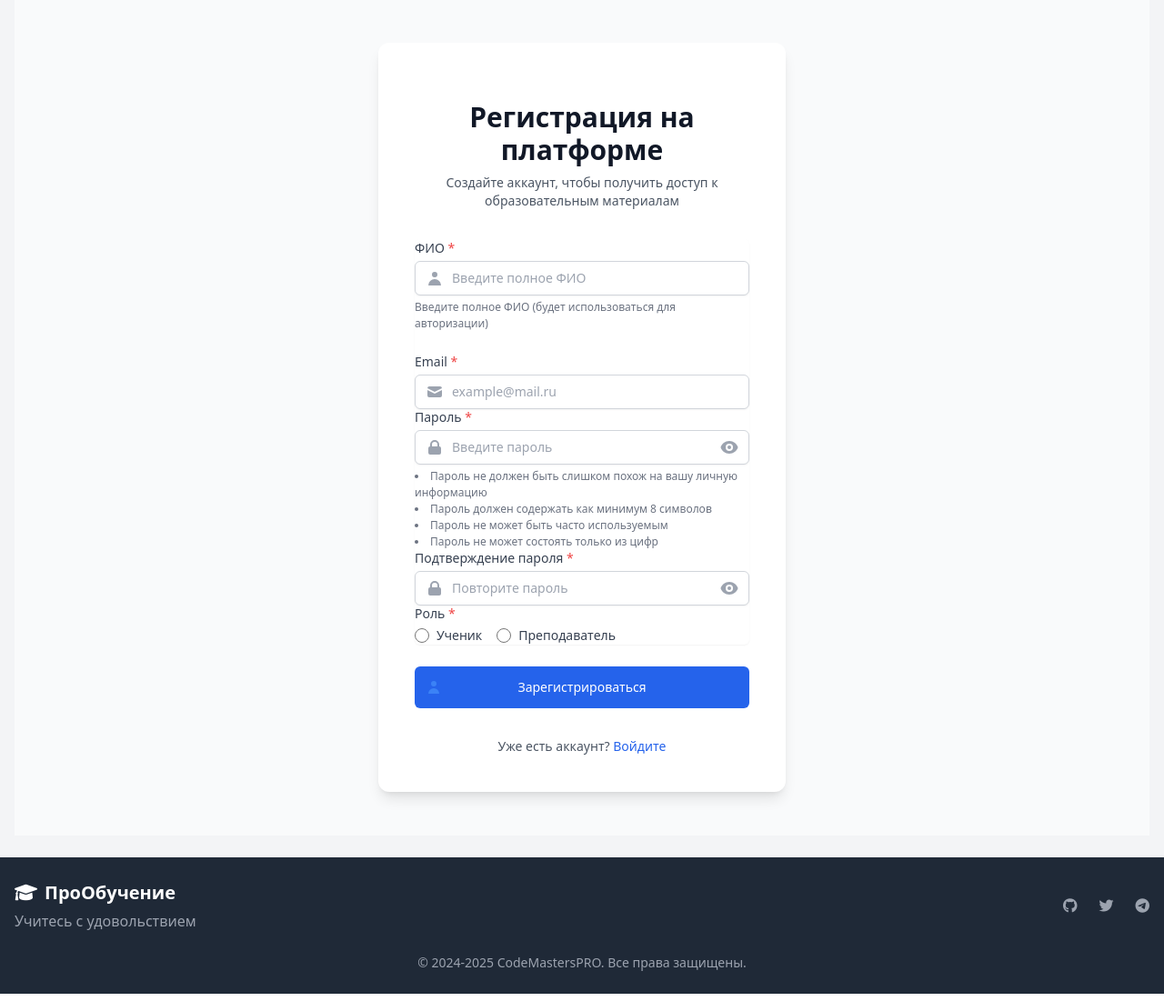
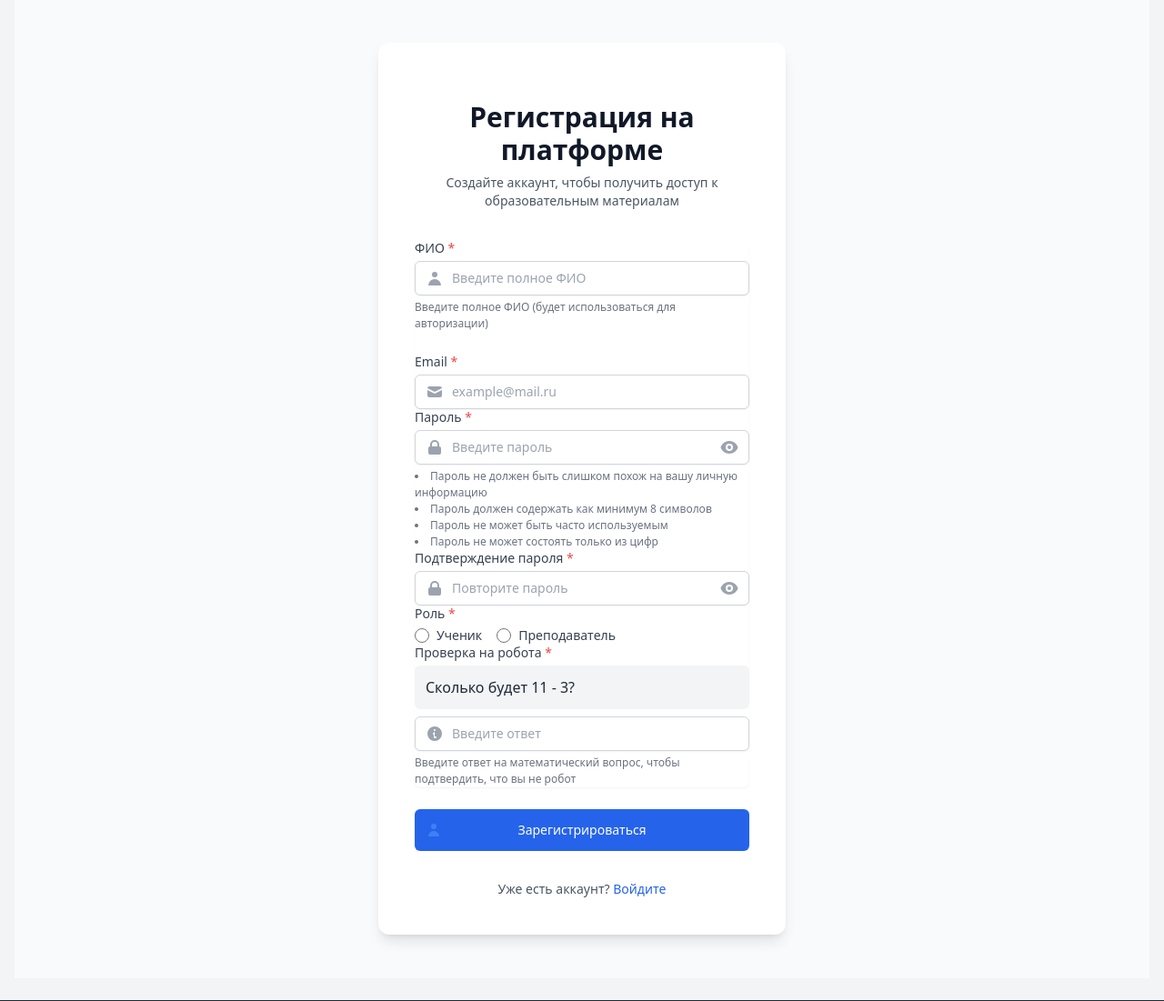
Before and after one commit to Sagaidak-Yevgeniy/proobuchdev, a Django app: page /users/register/ in a window 1280 px wide. Shown: the part 89-1190 px from the top of the page at 91% size. Run offline with Django 5.2, Linux system fonts and the light colour scheme; parts of the project's set-up code (start-up, migrations or seed data) failed here and were passed over; some libraries are stand-ins or nearby versions.

Commit message:
Add a simple math CAPTCHA to prevent bot registrations
Replit-Commit-Author: Agent
Replit-Commit-Session-Id: 27bd9cc6-dd37-49f3-809c-eaee9c710eaa
Replit-Commit-Screenshot-Url: https://storage.googleapis.com/screenshot-production-us-central1/dd7133e5-0784-467d-88f8-1237e43ae485/8569c327-2189-40c3-9ec8-f030672792f1.jpg

```diff
--- a/templates/users/register.html
+++ b/templates/users/register.html
@@ -239,6 +239,34 @@
                     </div>
                     {% endif %}
                 </div>
+
+                <div class="mb-6">
+                    <label for="{{ form.captcha.id_for_label }}" class="block text-sm font-medium text-gray-700 mb-1">
+                        {{ form.captcha.label }} <span class="text-red-500">*</span>
+                    </label>
+                    <div class="bg-gray-100 p-3 rounded-md mb-2">
+                        <p class="font-medium text-gray-800">{{ form.captcha.field.question }}</p>
+                    </div>
+                    <div class="relative">
+                        <div class="absolute inset-y-0 left-0 pl-3 flex items-center pointer-events-none">
+                            <svg class="h-5 w-5 text-gray-400" xmlns="http://www.w3.org/2000/svg" viewBox="0 0 20 20" fill="currentColor">
+                                <path fill-rule="evenodd" d="M18 10a8 8 0 11-16 0 8 8 0 0116 0zm-7-4a1 1 0 11-2 0 1 1 0 012 0zM9 9a1 1 0 000 2v3a1 1 0 001 1h1a1 1 0 100-2h-1V9a1 1 0 00-1-1z" clip-rule="evenodd" />
+                            </svg>
+                        </div>
+                        <input id="{{ form.captcha.id_for_label }}" name="{{ form.captcha.html_name }}" type="text"
+                               class="appearance-none block w-full pl-10 pr-3 py-2 border border-gray-300 rounded-md shadow-sm placeholder-gray-400 focus:outline-none focus:ring-blue-500 focus:border-blue-500 sm:text-sm"
+                               placeholder="Введите ответ" autocomplete="off" required>
+                        <input type="hidden" name="captcha_key" value="{{ form.captcha.field.captcha_key }}">
+                    </div>
+                    {% if form.captcha.errors %}
+                    <div class="text-red-500 text-xs mt-1">
+                        {% for error in form.captcha.errors %}
+                        {{ error }}
+                        {% endfor %}
+                    </div>
+                    {% endif %}
+                    <p class="text-gray-500 text-xs mt-1">Введите ответ на математический вопрос, чтобы подтвердить, что вы не робот</p>
+                </div>
             </div>
 
             <div>
--- a/users/forms.py
+++ b/users/forms.py
@@ -3,6 +3,79 @@ from django.contrib.auth.forms import UserCreationForm, AuthenticationForm
 from django.core.validators import RegexValidator
 from django.utils.translation import gettext_lazy as _
 from .models import CustomUser, Profile, UserInterface
+import random
+import uuid
+from django.core.cache import cache
+
+
+class MathCaptchaField(forms.Field):
+    """Поле для проверки, что пользователь не робот, с помощью простого математического вопроса"""
+
+    def __init__(self, *args, **kwargs):
+        super().__init__(*args, **kwargs)
+        self.required = True
+        self.widget = forms.TextInput(attrs={
+            'class': 'form-input',
+            'placeholder': 'Введите ответ на вопрос',
+            'autocomplete': 'off'
+        })
+        self.captcha_key = str(uuid.uuid4())
+        self.generate_captcha()
+
+    def generate_captcha(self):
+        """Генерирует простой математический вопрос и сохраняет ответ в кеше"""
+        # Создаем переменные для вопроса
+        num1 = random.randint(1, 20)
+        num2 = random.randint(1, 10)
+        operation = random.choice(['+', '-', '*'])
+
+        # Вычисляем ответ
+        if operation == '+':
+            answer = num1 + num2
+            question = f"Сколько будет {num1} + {num2}?"
+        elif operation == '-':
+            # Сделаем так, чтобы ответ был положительным
+            if num1 < num2:
+                num1, num2 = num2, num1
+            answer = num1 - num2
+            question = f"Сколько будет {num1} - {num2}?"
+        else:  # operation == '*'
+            answer = num1 * num2
+            question = f"Сколько будет {num1} × {num2}?"
+
+        # Сохраняем вопрос и ответ в кеше
+        cache.set(f"captcha_{self.captcha_key}", str(answer), timeout=300)  # 5 минут
+
+        # Сохраняем вопрос
+        self.question = question
+
+    def clean(self, value):
+        """Проверяет ответ пользователя"""
+        value = super().clean(value)
+
+        # Получаем правильный ответ из кеша
+        correct_answer = cache.get(f"captcha_{self.captcha_key}")
+
+        if not correct_answer:
+            # Если ответ не найден в кеше, генерируем новую капчу
+            self.generate_captcha()
+            raise forms.ValidationError(
+                _("Время проверки истекло. Пожалуйста, ответьте на новый вопрос."),
+                code='captcha_expired'
+            )
+
+        if value != correct_answer:
+            # Генерируем новую капчу для следующей попытки
+            self.generate_captcha()
+            raise forms.ValidationError(
+                _("Неправильный ответ на вопрос. Пожалуйста, попробуйте снова."),
+                code='captcha_invalid'
+            )
+
+        # Удаляем использованный ответ из кеша
+        cache.delete(f"captcha_{self.captcha_key}")
+
+        return value
 
 class CustomUserCreationForm(UserCreationForm):
     """Форма для регистрации нового пользователя"""
@@ -57,9 +130,15 @@ class CustomUserCreationForm(UserCreationForm):
         widget=forms.Select(attrs={'class': 'form-select'})
     )
 
+    # Добавляем капчу
+    captcha = MathCaptchaField(
+        label='Проверка на робота',
+        help_text=_('Введите ответ на вопрос, чтобы подтвердить, что вы не робот')
+    )
+
     class Meta:
         model = CustomUser
-        fields = ('username', 'email', 'password1', 'password2')
+        fields = ('username', 'email', 'password1', 'password2', 'role', 'captcha')
 
     def __init__(self, *args, **kwargs):
         super().__init__(*args, **kwargs)
```
